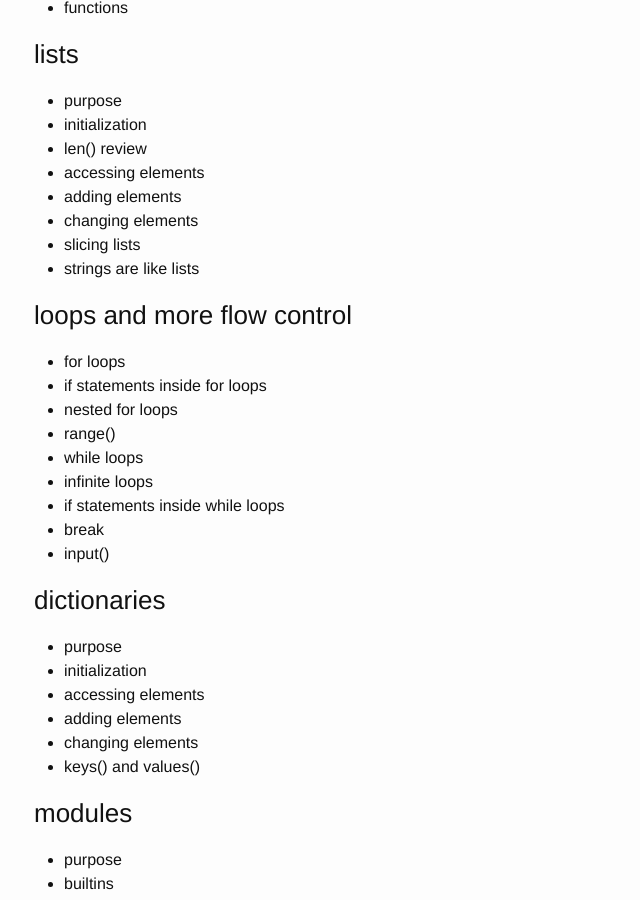
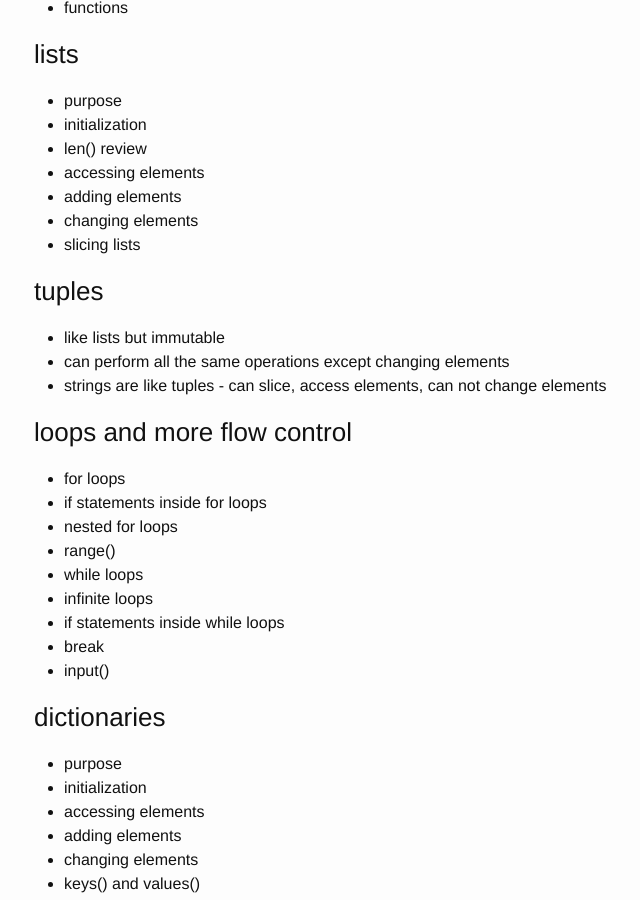
Before and after one commit to PhillyPythonWorkshop/PhillyPythonWorkshop.github.io, a Jekyll site: the page built from pages/saturday_lesson.md, in a window 1280 px wide and 900 px high, scrolled down 484 px. Shown: the whole window, without its empty margins (236-876 px from the left). Built offline with Jekyll 4.4.1, drawn with Linux system fonts in a browser that asks for light colours.

Commit message:
add section on tuples

```diff
--- a/pages/saturday_lesson.md
+++ b/pages/saturday_lesson.md
@@ -23,7 +23,12 @@ permalink: /saturdaylesson/
 * adding elements
 * changing elements
 * slicing lists
-* strings are like lists
+
+###tuples
+
+* like lists but immutable
+* can perform all the same operations except changing elements
+* strings are like tuples - can slice, access elements, can not change elements
 
 ###loops and more flow control
 * for loops
```
